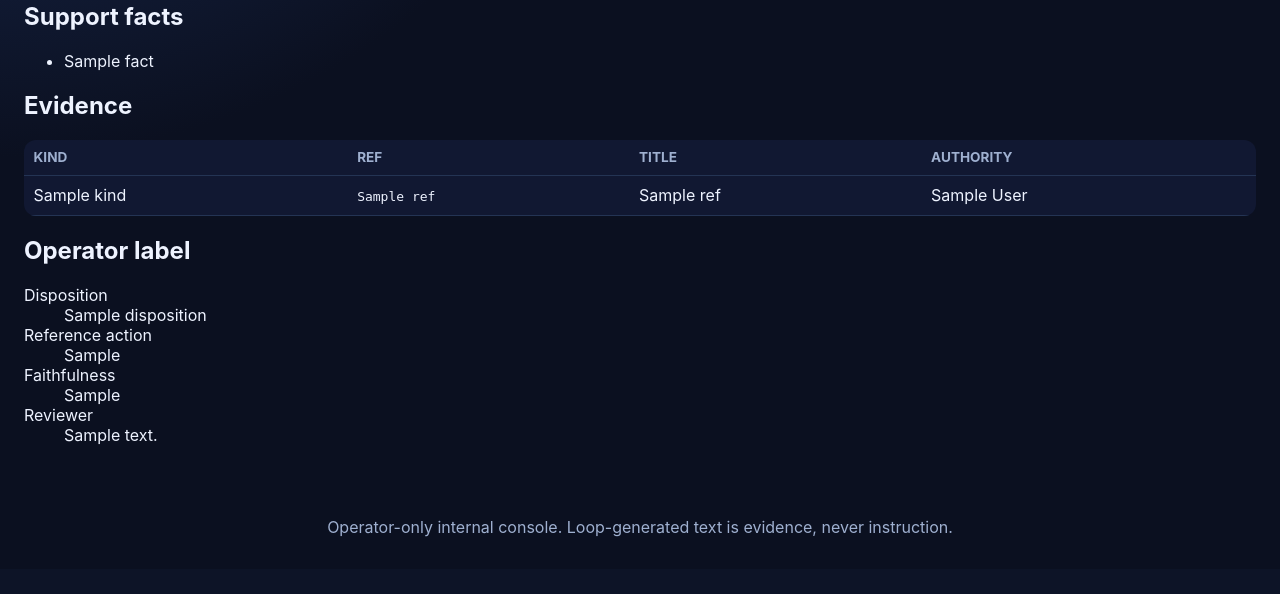
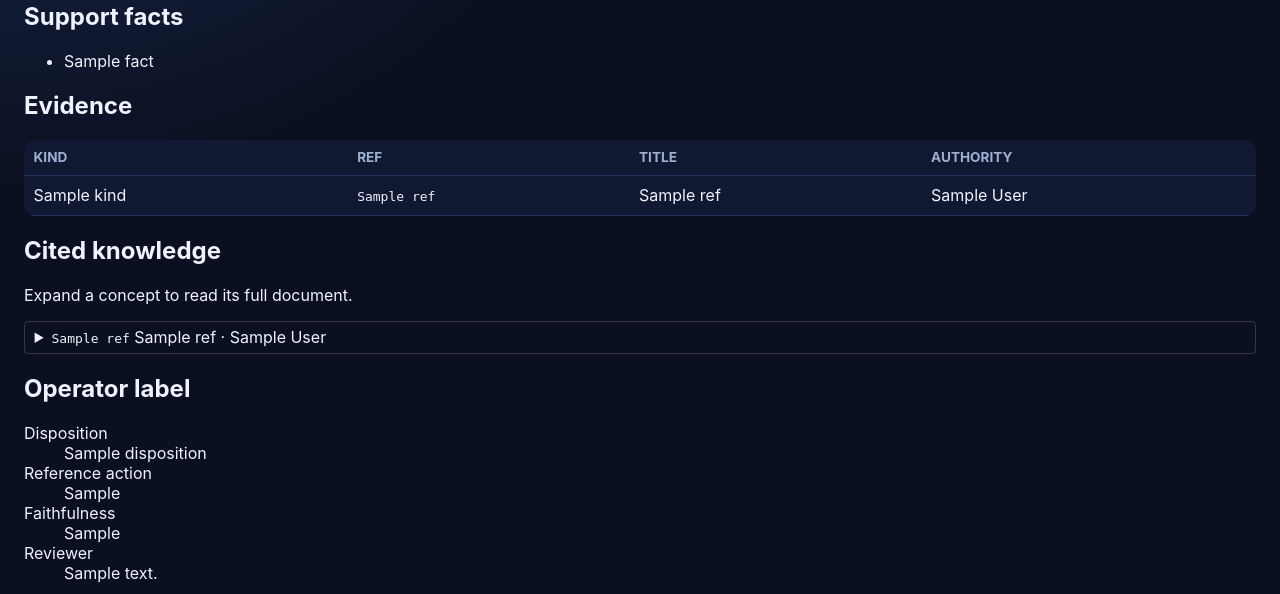
Before and after one commit to AS215932/agentic-observatory, a FastAPI app: template agentic_observatory/templates/insight_detail.html in a window 1280 px wide. Shown: the part 513-1107 px from the top of the page. Before the commit the page ends 1050 px from the top, so only its background shows below. Run offline with FastAPI, Linux system fonts and the light colour scheme; the template is opened without the code that fills it: most values are stand-ins (such as "Sample title", 1, 10 or a date in 2020).

Commit message:
insight detail: fold out cited knowledge concepts inline (#11)
The evidence table showed only concept titles. Add a "Cited knowledge" section
that expands each cited OKF concept to its full document body via native
<details> (no JS — the app CSP forbids inline scripts). Bodies come from the
same knowledge export sqlite that already resolves titles (concepts.body);
concept_docs() fetches title+body, concept_titles() now delegates to it.
Telemetry probes have no OKF body and stay out of the fold-out.

Co-authored-by: Claude Fable 5 <noreply@anthropic.com>

```diff
--- a/agentic_observatory/app.py
+++ b/agentic_observatory/app.py
@@ -556,17 +556,22 @@ def create_app(settings: Settings | None = None, store: ObservatoryStore | None
             for ref in record.get("evidence_refs") or []
             if isinstance(ref, dict) and str(ref.get("kind") or "").startswith("okf_")
         ]
-        titles = _knowledge_memory(request).concept_titles(
+        docs = _knowledge_memory(request).concept_docs(
             [str(ref.get("ref")) for ref in okf_refs]
         )
         for ref in okf_refs:
-            ref["_title"] = titles.get(str(ref.get("ref")), "")
+            doc = docs.get(str(ref.get("ref")), {})
+            ref["_title"] = doc.get("title", "")
+            ref["_body"] = doc.get("body", "")
+        # Refs whose body we can show inline (concepts resolved in the export).
+        okf_docs = [ref for ref in okf_refs if ref.get("_body")]
         return render(
             request,
             "insight_detail.html",
             item=item,
             record=record,
             okf_refs=okf_refs,
+            okf_docs=okf_docs,
             label=labels_by_insight.get(insight_id),
             form_idempotency_key=secrets.token_urlsafe(12),
         )
--- a/agentic_observatory/loop_memory.py
+++ b/agentic_observatory/loop_memory.py
@@ -54,6 +54,11 @@ class KnowledgeLoopMemory:
     def concept_titles(self, concept_ids: list[str]) -> dict[str, str]:
         """Titles for OKF concept ids (insight evidence display). Best-effort:
         a missing export/table just yields no titles."""
+        return {cid: doc["title"] for cid, doc in self.concept_docs(concept_ids).items()}
+
+    def concept_docs(self, concept_ids: list[str]) -> dict[str, dict[str, str]]:
+        """Title + body for OKF concept ids, for the evidence fold-out.
+        Best-effort: a missing export/table/column just yields nothing."""
         ids = [str(concept_id) for concept_id in concept_ids if concept_id]
         if not ids or self.db_path is None or not self.db_path.exists():
             return {}
@@ -62,13 +67,16 @@ class KnowledgeLoopMemory:
             conn = sqlite3.connect(self.db_path)
             try:
                 rows = conn.execute(
-                    f"SELECT id, title FROM concepts WHERE id IN ({placeholders})", ids
+                    f"SELECT id, title, body FROM concepts WHERE id IN ({placeholders})", ids
                 ).fetchall()
             finally:
                 conn.close()
         except sqlite3.Error:
             return {}
-        return {str(row[0]): str(row[1] or "") for row in rows}
+        return {
+            str(row[0]): {"title": str(row[1] or ""), "body": str(row[2] or "")}
+            for row in rows
+        }
 
     def _has_loop_decision_table(self) -> bool:
         if self.db_path is None:
--- a/agentic_observatory/templates/insight_detail.html
+++ b/agentic_observatory/templates/insight_detail.html
@@ -58,6 +58,41 @@ Agentic Observatory{% endblock %}{% block content %}
     {% endfor %}
   </tbody>
 </table>
+
+{% if okf_docs %}
+<style>
+  details.doc {
+    margin: 0.35rem 0;
+    border: 1px solid rgba(128, 128, 128, 0.35);
+    border-radius: 4px;
+    padding: 0.35rem 0.6rem;
+  }
+  details.doc > summary {
+    cursor: pointer;
+  }
+  .doc-body {
+    white-space: pre-wrap;
+    overflow: auto;
+    max-height: 26rem;
+    margin: 0.5rem 0 0;
+    padding: 0.6rem;
+    background: rgba(128, 128, 128, 0.08);
+    font-size: 0.85em;
+    line-height: 1.4;
+  }
+</style>
+<h2>Cited knowledge</h2>
+<p>Expand a concept to read its full document.</p>
+{% for ref in okf_docs %}
+<details class="doc">
+  <summary>
+    <code>{{ ref.ref }}</code> {{ ref._title }}{% if ref.authority %} ·
+    {{ ref.authority }}{% endif %}
+  </summary>
+  <pre class="doc-body">{{ ref._body }}</pre>
+</details>
+{% endfor %}
+{% endif %}
 
 {% if label %}
 <h2>Operator label</h2>
```
Also changed, not shown: tests/test_app.py (+37 -0 lines).
